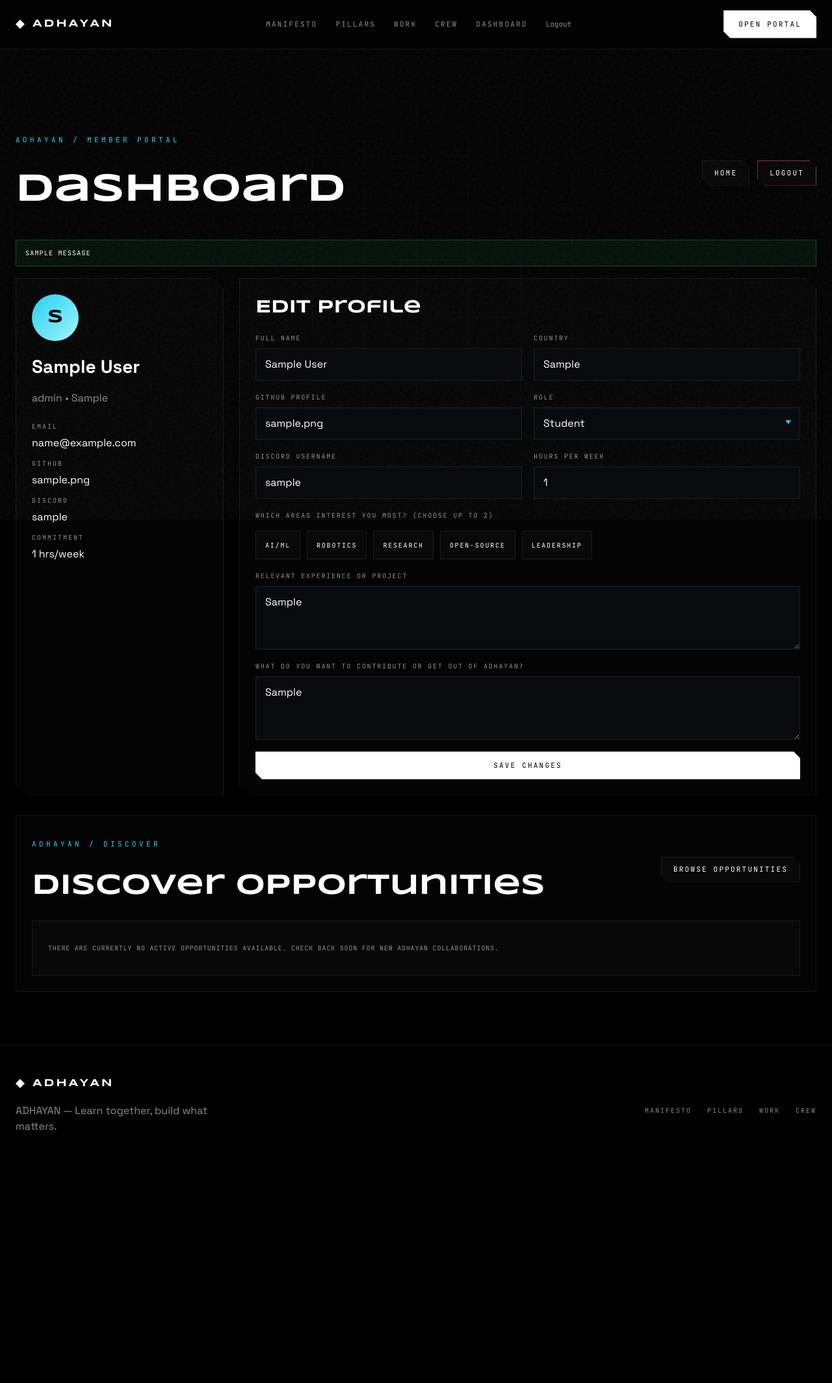
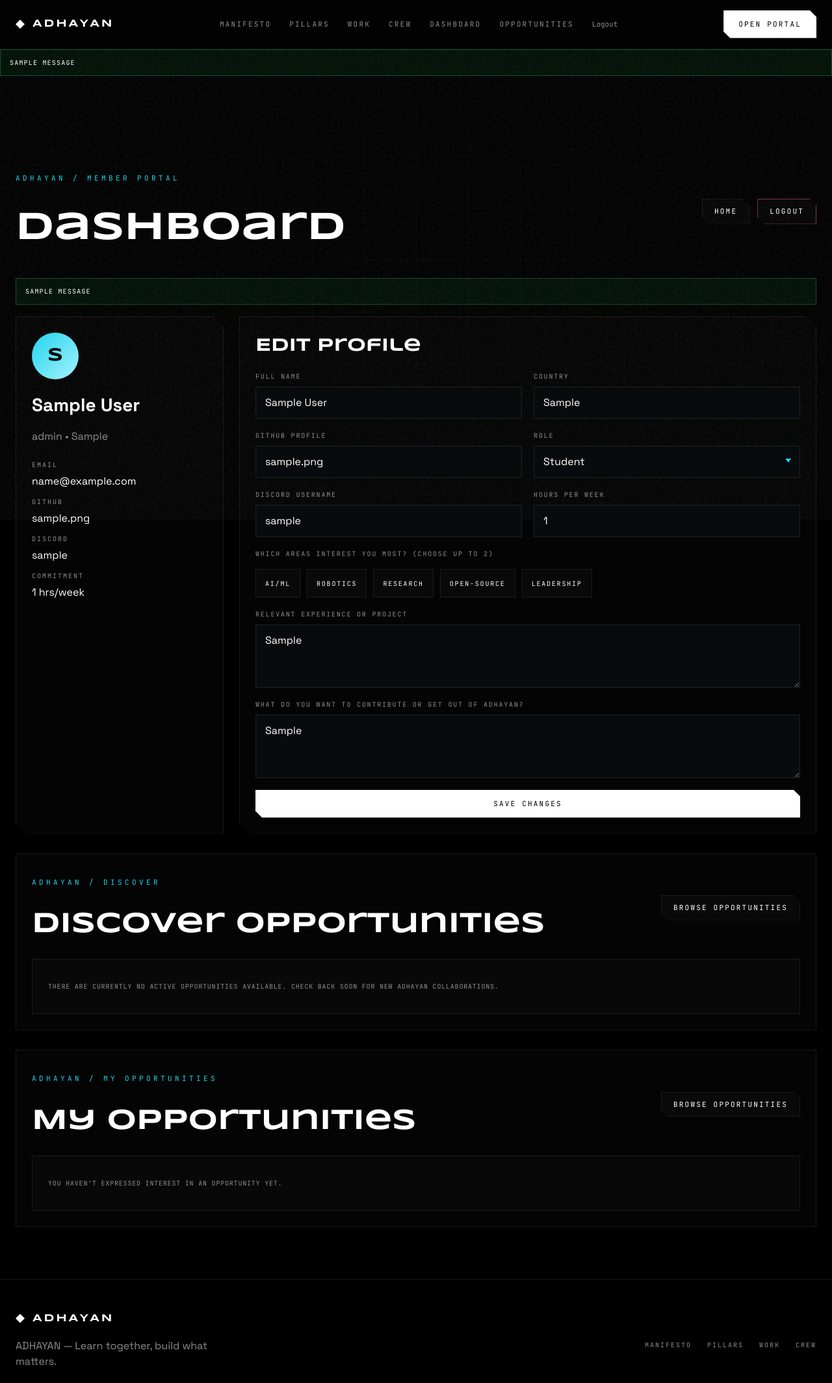
Before and after one commit to peterkandel/AURA, a Flask app: page /dashboard in a window 1280 px wide. Shown: the top 2129 px of the page at 65% size. Before the commit the page ends 1740 px from the top, so only its background shows below. Run offline with Flask 3, Linux system fonts and the light colour scheme; a user stored in the database is signed in; tables that the repository leaves empty hold one stand-in row (values such as "Sample post"); one stand-in notice (Sample message) is shown; some libraries are stand-ins or nearby versions.

Commit message:
Add opportunity interest flow

```diff
--- a/app.py
+++ b/app.py
@@ -12,6 +12,7 @@ from flask_login import LoginManager, current_user, login_required, login_user,
 from flask_migrate import Migrate
 from flask_sqlalchemy import SQLAlchemy
 from sqlalchemy.engine import make_url
+from sqlalchemy.exc import IntegrityError
 from werkzeug.security import check_password_hash, generate_password_hash
 
 from dotenv import load_dotenv
@@ -143,6 +144,7 @@ class User(db.Model):
     weekly_commitment = db.Column(db.Integer, nullable=False)
     created_at = db.Column(db.DateTime, nullable=False, default=lambda: datetime.now(timezone.utc))
     updated_at = db.Column(db.DateTime, nullable=False, default=lambda: datetime.now(timezone.utc), onupdate=lambda: datetime.now(timezone.utc))
+    opportunity_interests = db.relationship("OpportunityInterest", back_populates="user", cascade="all, delete-orphan")
 
     @property
     def is_active(self):
@@ -202,6 +204,23 @@ class User(db.Model):
         return json.dumps(list(values), separators=(",", ":"))
 
 
+class OpportunityInterest(db.Model):
+    __tablename__ = "opportunity_interests"
+    __table_args__ = (
+        db.UniqueConstraint("user_id", "opportunity_id", name="uq_opportunity_interest_user_opportunity"),
+    )
+
+    id = db.Column(db.Integer, primary_key=True)
+    user_id = db.Column(db.Integer, db.ForeignKey("users.id"), nullable=False, index=True)
+    opportunity_id = db.Column(db.Integer, db.ForeignKey("opportunities.id"), nullable=False, index=True)
+    status = db.Column(db.String(32), nullable=False, default="interested", index=True)
+    created_at = db.Column(db.DateTime, nullable=False, default=lambda: datetime.now(timezone.utc))
+    updated_at = db.Column(db.DateTime, nullable=False, default=lambda: datetime.now(timezone.utc), onupdate=lambda: datetime.now(timezone.utc))
+
+    user = db.relationship("User", back_populates="opportunity_interests")
+    opportunity = db.relationship("Opportunity", back_populates="interested_users")
+
+
 class Opportunity(db.Model):
     __tablename__ = "opportunities"
 
@@ -216,6 +235,7 @@ class Opportunity(db.Model):
     status = db.Column(db.String(32), nullable=False, default="active", index=True)
     created_at = db.Column(db.DateTime, nullable=False, default=lambda: datetime.now(timezone.utc))
     updated_at = db.Column(db.DateTime, nullable=False, default=lambda: datetime.now(timezone.utc), onupdate=lambda: datetime.now(timezone.utc))
+    interested_users = db.relationship("OpportunityInterest", back_populates="opportunity", cascade="all, delete-orphan")
 
     @staticmethod
     def _parse_json_list(raw_value: str | None) -> list[str]:
@@ -245,6 +265,12 @@ class Opportunity(db.Model):
 @login_manager.user_loader
 def load_user(user_id):
     return db.session.get(User, int(user_id))
+
+
+def get_user_interest_for_opportunity(user_id: int | None, opportunity_id: int) -> OpportunityInterest | None:
+    if not user_id:
+        return None
+    return OpportunityInterest.query.filter_by(user_id=user_id, opportunity_id=opportunity_id).first()
 
 
 @app.route("/")
@@ -400,6 +426,11 @@ def dashboard():
         if not validate_weekly_commitment(weekly_commitment):
             errors.append("Weekly commitment must be a whole number between 1 and 40 hours.")
 
+        my_opportunities = Opportunity.query.join(OpportunityInterest).filter(
+            OpportunityInterest.user_id == current_user.id,
+            OpportunityInterest.status == "interested",
+        ).order_by(OpportunityInterest.updated_at.desc()).all()
+
         if errors:
             for message in errors:
                 flash(message, "error")
@@ -413,7 +444,7 @@ def dashboard():
                 "contribution": contribution,
                 "discord_username": discord_username,
                 "weekly_commitment": weekly_commitment,
-            }, featured_opportunities=Opportunity.query.filter_by(status="active").order_by(Opportunity.created_at.desc()).limit(3).all())
+            }, featured_opportunities=Opportunity.query.filter_by(status="active").order_by(Opportunity.created_at.desc()).limit(3).all(), my_opportunities=my_opportunities)
 
         current_user.full_name = full_name
         current_user.country = country
@@ -428,21 +459,74 @@ def dashboard():
         flash("Profile updated successfully.", "success")
 
     featured_opportunities = Opportunity.query.filter_by(status="active").order_by(Opportunity.created_at.desc()).limit(3).all()
-    return render_template("dashboard.html", user=current_user, form_data=current_user.profile, featured_opportunities=featured_opportunities)
+    my_opportunities = Opportunity.query.join(OpportunityInterest).filter(
+        OpportunityInterest.user_id == current_user.id,
+        OpportunityInterest.status == "interested",
+    ).order_by(OpportunityInterest.updated_at.desc()).all()
+    return render_template("dashboard.html", user=current_user, form_data=current_user.profile, featured_opportunities=featured_opportunities, my_opportunities=my_opportunities)
 
 
 @app.route("/opportunities")
 @login_required
 def opportunities():
     opportunities = Opportunity.query.filter_by(status="active").order_by(Opportunity.created_at.desc(), Opportunity.id.desc()).all()
-    return render_template("opportunities.html", user=current_user, opportunities=opportunities)
+    interest_map = {opportunity.id: get_user_interest_for_opportunity(current_user.id, opportunity.id) for opportunity in opportunities}
+    return render_template("opportunities.html", user=current_user, opportunities=opportunities, interest_map=interest_map)
 
 
 @app.route("/opportunities/<int:opportunity_id>")
 @login_required
 def opportunity_detail(opportunity_id):
     opportunity = Opportunity.query.get_or_404(opportunity_id)
-    return render_template("opportunity_detail.html", user=current_user, opportunity=opportunity)
+    interest = get_user_interest_for_opportunity(current_user.id, opportunity.id)
+    return render_template("opportunity_detail.html", user=current_user, opportunity=opportunity, interest=interest)
+
+
+@app.route("/opportunities/<int:opportunity_id>/interest", methods=["POST"])
+@login_required
+def express_interest(opportunity_id):
+    opportunity = Opportunity.query.get_or_404(opportunity_id)
+    if opportunity.status == "closed":
+        flash("This opportunity is closed and is no longer accepting new interest.", "error")
+        return redirect(url_for("opportunity_detail", opportunity_id=opportunity.id))
+
+    interest = OpportunityInterest.query.filter_by(user_id=current_user.id, opportunity_id=opportunity.id).first()
+    if interest and interest.status == "interested":
+        flash("You already expressed interest in this opportunity.", "info")
+        return redirect(url_for("opportunity_detail", opportunity_id=opportunity.id))
+
+    if interest is None:
+        interest = OpportunityInterest(user_id=current_user.id, opportunity_id=opportunity.id, status="interested")
+        db.session.add(interest)
+    else:
+        interest.status = "interested"
+        interest.updated_at = datetime.now(timezone.utc)
+
+    try:
+        db.session.commit()
+    except IntegrityError:
+        db.session.rollback()
+        flash("This opportunity is already linked to your account. Please review your current interests.", "error")
+        return redirect(url_for("opportunity_detail", opportunity_id=opportunity.id))
+
+    flash("Your interest has been recorded.", "success")
+    return redirect(url_for("opportunity_detail", opportunity_id=opportunity.id))
+
+
+@app.route("/opportunities/<int:opportunity_id>/interest/withdraw", methods=["POST"])
+@login_required
+def withdraw_interest(opportunity_id):
+    opportunity = Opportunity.query.get_or_404(opportunity_id)
+    interest = OpportunityInterest.query.filter_by(user_id=current_user.id, opportunity_id=opportunity.id).first()
+    if interest is None or interest.status != "interested":
+        flash("You do not have an active interest in this opportunity.", "error")
+        return render_template("opportunity_detail.html", user=current_user, opportunity=opportunity, interest=interest)
+
+    interest.status = "withdrawn"
+    interest.updated_at = datetime.now(timezone.utc)
+    db.session.commit()
+    flash("Your interest in this opportunity has been withdrawn.", "success")
+    return redirect(url_for("opportunity_detail", opportunity_id=opportunity.id))
 
 
 @app.route("/logout", methods=["POST"])
--- a/templates/dashboard.html
+++ b/templates/dashboard.html
@@ -141,5 +141,38 @@
       </div>
     {% endif %}
   </section>
+
+  <section class="discovery-panel my-opportunities-panel">
+    <div class="discovery-header">
+      <div>
+        <p class="eyebrow">ADHAYAN / MY OPPORTUNITIES</p>
+        <h3>My Opportunities</h3>
+      </div>
+      <a class="btn-secondary" href="{{ url_for('opportunities') }}">Browse Opportunities</a>
+    </div>
+
+    {% if my_opportunities %}
+      <div class="my-opportunities-list">
+        {% for opportunity in my_opportunities %}
+          <article class="opportunity-mini-card my-opportunity-item">
+            <div class="mini-meta">
+              <span>{{ opportunity.category }}</span>
+              <span>{{ opportunity.difficulty }}</span>
+            </div>
+            <h4>{{ opportunity.title }}</h4>
+            <div class="mini-footer">
+              <span>{{ opportunity.estimated_hours_per_week }} hrs/week</span>
+              <span>Interested</span>
+            </div>
+            <a class="btn-secondary" href="{{ url_for('opportunity_detail', opportunity_id=opportunity.id) }}">View</a>
+          </article>
+        {% endfor %}
+      </div>
+    {% else %}
+      <div class="empty-state">
+        <p>You haven't expressed interest in an opportunity yet.</p>
+      </div>
+    {% endif %}
+  </section>
 </section>
 {% endblock %}
--- a/templates/layout.html
+++ b/templates/layout.html
@@ -26,6 +26,7 @@
         <a href="{{ url_for('home') }}#team">Crew</a>
         {% if user and user.is_authenticated %}
           <a href="{{ url_for('dashboard') }}">Dashboard</a>
+          <a href="{{ url_for('opportunities') }}">Opportunities</a>
           <form class="inline-form" method="post" action="{{ url_for('logout') }}">
             <input type="hidden" name="csrf_token" value="{{ csrf_token() }}">
             <button type="submit" class="link-button">Logout</button>
@@ -41,6 +42,16 @@
       {% endif %}
     </div>
   </header>
+
+  {% with messages = get_flashed_messages(with_categories=true) %}
+    {% if messages %}
+      <div class="flash-stack">
+        {% for category, message in messages %}
+          <div class="flash flash--{{ category }}">{{ message }}</div>
+        {% endfor %}
+      </div>
+    {% endif %}
+  {% endwith %}
 
   {% block content %}{% endblock %}
 
```
Also changed, not shown: migrations/versions/d1c88f3a9b2e_add_opportunity_interest_table.py (added, +42 -0 lines), templates/opportunities.html (+15 -1 lines), templates/opportunity_detail.html (+25 -0 lines), tests/test_app.py (+143 -1 lines).
